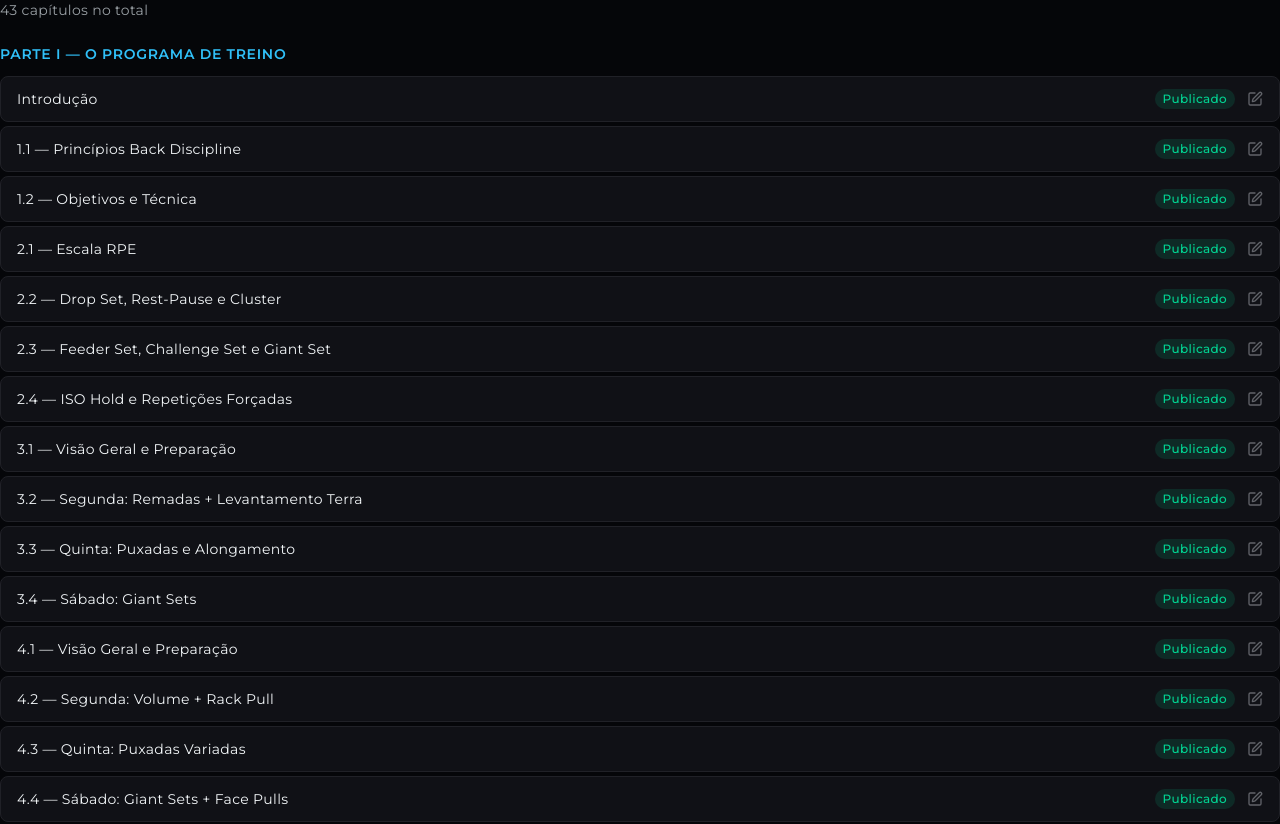
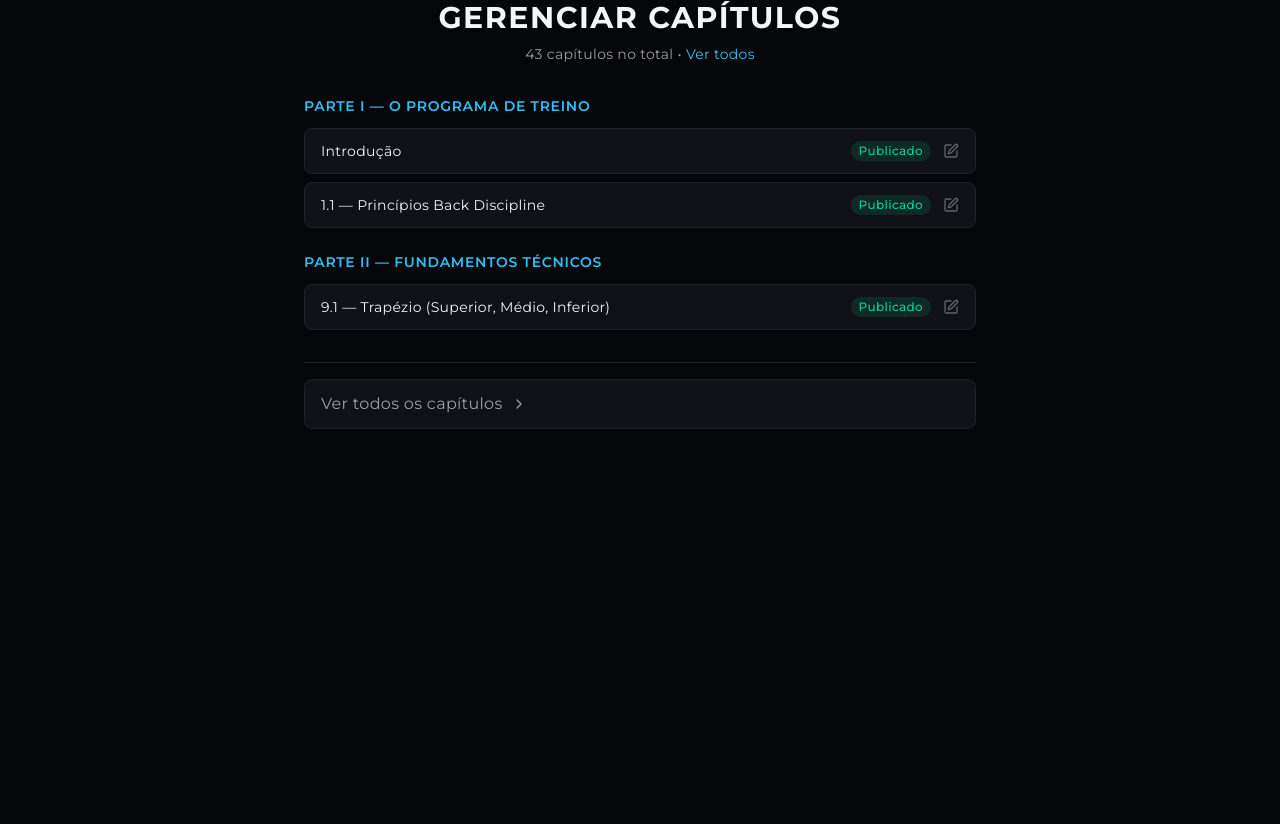
Before and after one commit to gnnss777/back-discipline, a Next.js app in the folder app/: page /admin/chapters in a window 1280 px wide. Shown: the top 824 px of the page. After the commit the page ends 800 px from the top, so only its background shows below. Built offline with nearby package versions, Linux system fonts and the light colour scheme; no server answers; the database is empty; what web-push would draw is missing.

Commit message:
feat: show only first 3 chapters on admin home page

```diff
--- a/app/src/app/admin/chapters/page.tsx
+++ b/app/src/app/admin/chapters/page.tsx
@@ -1,5 +1,5 @@
 import Link from 'next/link'
-import { Edit } from 'lucide-react'
+import { Edit, ChevronRight } from 'lucide-react'
 import { getChapters } from '@/actions/admin/chapters'
 import { chapters as chaptersMeta } from '@/lib/chapters'
 import { StatusBadge } from '@/components/admin/StatusBadge'
@@ -16,12 +16,17 @@ export default async function ChaptersPage() {
   const part1 = chapters.filter((c) => c.part === 'I' || c.part === 'intro')
   const part2 = chapters.filter((c) => c.part === 'II')
 
+  // Show only first 3 chapters total
+  const top3Chapters = [...part1, ...part2].slice(0, 3)
+
   return (
-    <div className="space-y-6">
-      <p className="text-sm text-[oklch(70%.01_240)]">
-        {chapters.length} capítulos no total
-        {dbChapters.length === 0 && ' (lendo dos arquivos TS — importe para editar no banco)'}
-      </p>
+    <div className="max-w-2xl mx-auto space-y-8">
+      <div className="text-center space-y-2">
+        <h1 className="text-3xl font-bold text-[oklch(97%.005_240)]">Gerenciar Capítulos</h1>
+        <p className="text-sm text-[oklch(70%.01_240)]">
+          {chapters.length} capítulos no total • <Link href="/admin/chapters" className="text-[oklch(76%.14_230)] hover:underline">Ver todos</Link>
+        </p>
+      </div>
 
       {dbChapters.length === 0 && (
         <div className="bg-amber-500/10 border border-amber-500/30 rounded-xl px-4 py-3 text-sm text-amber-400">
@@ -31,9 +36,21 @@ export default async function ChaptersPage() {
       )}
 
       <div className="space-y-6">
-        {part1.length > 0 && <Section title="Parte I — O Programa de Treino" chapters={part1} />}
-        {part2.length > 0 && <Section title="Parte II — Fundamentos Técnicos" chapters={part2} />}
+        {part1.length > 0 && <Section title="Parte I — O Programa de Treino" chapters={part1.slice(0, 2)} />}
+        {part2.length > 0 && <Section title="Parte II — Fundamentos Técnicos" chapters={part2.slice(0, 1)} />}
       </div>
+
+      {chapters.length > 3 && (
+        <div className="pt-4 border-t border-[oklch(25%.01_270)]">
+          <Link
+            href="/admin/chapters"
+            className="flex items-center gap-2 px-4 py-3 rounded-lg bg-[oklch(18%.01_270)] border border-[oklch(25%.01_270)] hover:border-[oklch(76%.14_230/0.3)] transition-colors group text-[oklch(70%.01_240)]"
+          >
+            Ver todos os capítulos
+            <ChevronRight className="w-4 h-4 group-hover:text-[oklch(76%.14_230)]" />
+          </Link>
+        </div>
+      )}
     </div>
   )
 }
@@ -44,7 +61,7 @@ function Section({ title, chapters }: { title: string; chapters: { id: string; t
       <h2 className="text-sm font-semibold uppercase tracking-wider text-[oklch(76%.14_230)] mb-3">
         {title}
       </h2>
-      <div className="space-y-1">
+      <div className="space-y-2">
         {chapters.map((ch) => (
           <Link
             key={ch.id}
```
